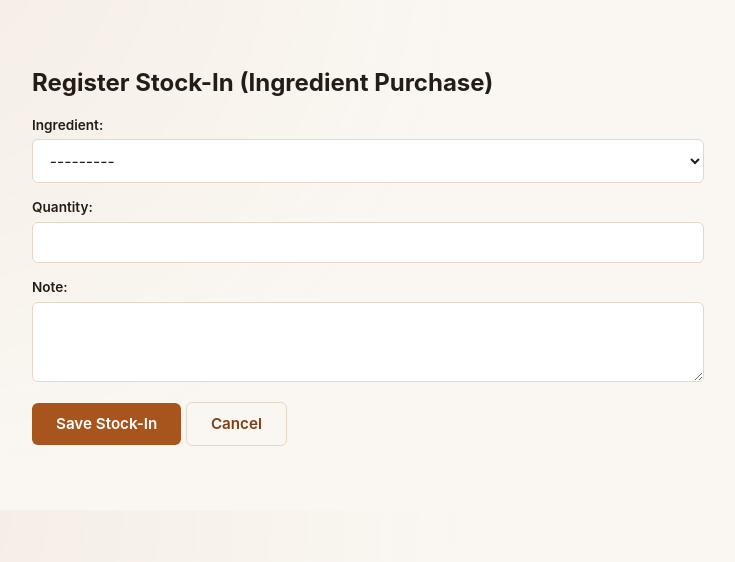
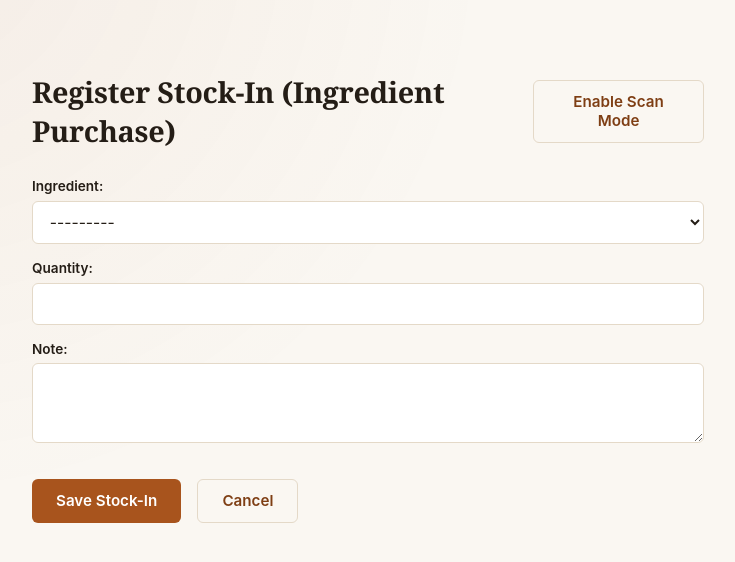
Before and after one commit to JANDRESMh2/Crumb, a Django app: template inventory/templates/inventory/stock_in_form.html in a window 1280 px wide. Shown: the part 66-628 px from the top of the page, without its empty margins (272-1007 px from the left). Run offline with Django 5.2, Linux system fonts and the light colour scheme; the template is opened without the code that fills it: values that come from a table or form of the project are taken from there, others are empty.

Commit message:
feat(inventory): implementar autocompletado de productos por escaneo de código de barras (FR18)

```diff
--- a/inventory/templates/inventory/stock_in_form.html
+++ b/inventory/templates/inventory/stock_in_form.html
@@ -1,18 +1,136 @@
 {% extends 'base.html' %}
 
 {% block content %}
-<div class="container mt-4">
-    <h2>Register Stock-In (Ingredient Purchase)</h2>
+<div style="margin-top: 1.5rem;">
+    <div style="display: flex; justify-content: space-between; align-items: center; margin-bottom: 1.5rem;">
+        <h1 style="margin: 0; font-size: 1.8rem;">Register Stock-In (Ingredient Purchase)</h1>
+        <button id="toggle-scan-mode" type="button" class="btn btn-secondary">
+            Enable Scan Mode
+        </button>
+    </div>
 
-    <form method="post" class="mt-3">
+    <ul id="scan-alert-container" class="messages"></ul>
+
+    <div id="scan-mode-container" style="display: none; background: var(--success-bg); color: var(--success); padding: 1rem; border-radius: var(--radius-sm); margin-bottom: 1.5rem; border-left: 3px solid var(--success);">
+        <strong>Scan Mode Enabled:</strong> You can scan products continuously.
+        <input type="text" id="hidden-barcode-input" class="form-control" style="margin-top: 0.75rem;" placeholder="Waiting for scan..." autocomplete="off">
+    </div>
+
+    <form method="post" style="margin-top: 1rem;">
         {% csrf_token %}
-        {{ form.as_p }}
+        <div style="margin-bottom: 1.5rem;">
+            {{ form.as_p }}
+        </div>
 
-        <div class="mt-4">
-            <button type="submit" class="btn btn-primary">Save Stock-In</button>
-
+        <div style="margin-top: 2rem; display: flex; gap: 1rem;">
+            <button type="submit" class="btn">Save Stock-In</button>
             <a href="{% url 'inventory:list' %}" class="btn btn-secondary">Cancel</a>
         </div>
     </form>
 </div>
+
+<script>
+    document.addEventListener("DOMContentLoaded", function() {
+        const toggleBtn = document.getElementById('toggle-scan-mode');
+        const scanContainer = document.getElementById('scan-mode-container');
+        const hiddenInput = document.getElementById('hidden-barcode-input');
+        const alertContainer = document.getElementById('scan-alert-container');
+        let scanModeActive = false;
+        let scanTimeout = null;
+
+        toggleBtn.addEventListener('click', function(e) {
+            e.preventDefault();
+            scanModeActive = !scanModeActive;
+            if (scanModeActive) {
+                toggleBtn.textContent = "Disable Scan Mode";
+                toggleBtn.className = "btn"; // Make it solid primary color when active
+                scanContainer.style.display = 'block';
+                setTimeout(() => hiddenInput.focus(), 100);
+            } else {
+                toggleBtn.textContent = 'Enable Scan Mode';
+                toggleBtn.className = "btn btn-secondary"; // Revert to outlined
+                scanContainer.style.display = 'none';
+                hiddenInput.value = '';
+            }
+        });
+
+        document.addEventListener('click', function(e) {
+            if (scanModeActive && e.target.tagName !== 'INPUT' && e.target.tagName !== 'BUTTON' && e.target.tagName !== 'A') {
+                hiddenInput.focus();
+            }
+        });
+
+        hiddenInput.addEventListener('keydown', function(e) {
+            if (e.key === 'Enter') {
+                e.preventDefault();
+                processBufferedScan();
+            }
+        });
+
+        hiddenInput.addEventListener('input', function(e) {
+            clearTimeout(scanTimeout);
+            scanTimeout = setTimeout(() => {
+                processBufferedScan();
+            }, 400);
+        });
+
+        function processBufferedScan() {
+            clearTimeout(scanTimeout);
+            const barcode = hiddenInput.value.trim();
+            if (!barcode) return;
+
+            hiddenInput.value = '';
+            processScan(barcode);
+        }
+
+        function processScan(barcode) {
+            const qtyInput = document.getElementById('id_quantity');
+            const qty = qtyInput && qtyInput.value ? qtyInput.value : '1';
+
+            fetch("{% url 'inventory:stock_in_barcode_scan' %}", {
+                method: 'POST',
+                headers: {
+                    'Content-Type': 'application/json',
+                    'X-CSRFToken': document.querySelector('[name=csrfmiddlewaretoken]').value
+                },
+                body: JSON.stringify({ barcode: barcode, quantity: qty })
+            })
+            .then(response => {
+                if (!response.ok && response.status !== 404 && response.status !== 400) {
+                    throw new Error("Server error: " + response.status);
+                }
+                return response.json().then(data => ({ status: response.status, body: data }));
+            })
+            .then(res => {
+                if (res.status === 200) {
+                    showAlert('success', `Stock updated: Added ${res.body.added} ${res.body.unit} to ${res.body.ingredient_name}. Total: ${res.body.new_total} ${res.body.unit}`);
+                } else if (res.status === 404) {
+                    showAlert('error', res.body.error || 'The scanned barcode is not registered. You must register the product as an ingredient first.');
+                } else {
+                    showAlert('error', res.body.error || 'An error occurred while processing the scan.');
+                }
+            })
+            .catch(error => {
+                console.error("Fetch error:", error);
+                showAlert('error', 'Connection error while processing the code. Check the console.');
+            });
+        }
+
+        function showAlert(type, message) {
+            // type should be 'success', 'warning', or 'error' to match custom CSS classes
+            const liHtml = `
+                <li class="${type}" style="display: flex; justify-content: space-between; align-items: center;">
+                    <div>${message}</div>
+                    <button type="button" style="background: none; border: none; font-size: 1.2rem; cursor: pointer; color: inherit; padding: 0 0 0 1rem; line-height: 1;" onclick="this.parentElement.remove()" aria-label="Close">&times;</button>
+                </li>
+            `;
+            alertContainer.innerHTML = liHtml;
+            if (type === 'success') {
+                setTimeout(() => {
+                    alertContainer.innerHTML = '';
+                }, 4000);
+            }
+        }
+    });
+</script>
 {% endblock %}
--- a/inventory/urls.py
+++ b/inventory/urls.py
@@ -8,6 +8,7 @@ urlpatterns = [
     path('ingredients/new/', views.ingredient_create, name='create'),
     path('stock-in/', views.stock_in_create, name='stock_in'),
     path('stock-consumption/', views.Stock_consumption_registration, name='stock_consumption'),
+    path('api/stock-in-barcode/', views.stock_in_barcode_scan, name='stock_in_barcode_scan'),
     path('ingredients/', views.ingredient_list, name='list'),
 
     path('ingredients/<uuid:ingredient_id>/edit/',
```
Also changed, not shown: inventory/views.py (+60 -2 lines).
